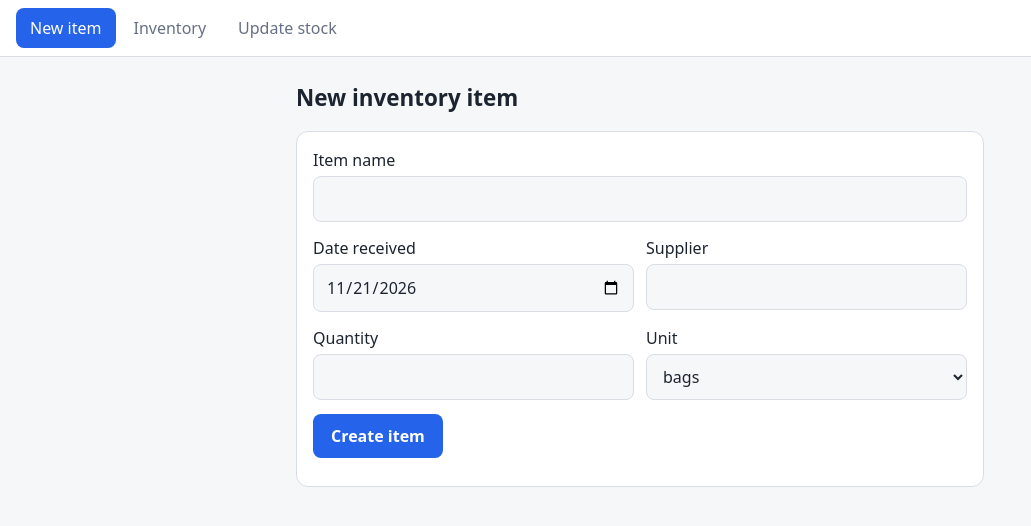
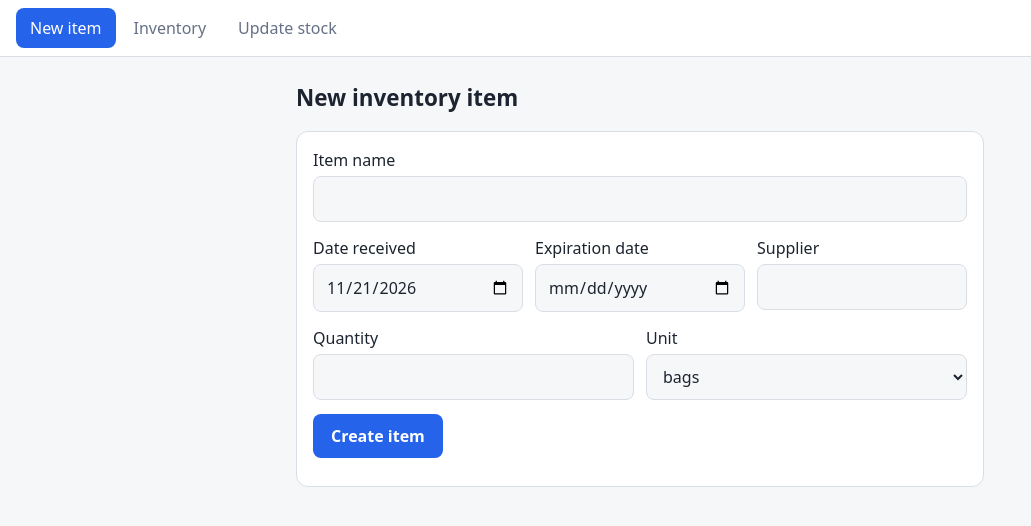
Before and after one commit to tfiling/barav_poc, a website: page public/new.html in a window 1280 px wide. Shown: the whole page, without its empty margins (0-1031 px from the left). Drawn offline with Linux system fonts and the light colour scheme.

Commit message:
Add expiration date to new item form and inventory cards
Co-Authored-By: Claude Opus 5.5 <noreply@anthropic.com>

```diff
--- a/public/new.html
+++ b/public/new.html
@@ -17,6 +17,9 @@
     <div class="row">
       <label>Date received
         <input name="receivedDate" type="date" required>
+      </label>
+      <label>Expiration date
+        <input name="expirationDate" type="date">
       </label>
       <label>Supplier
         <input name="supplier" required autocomplete="off">
```
Also changed, not shown: public/inventory.html (+1 -1 lines).
